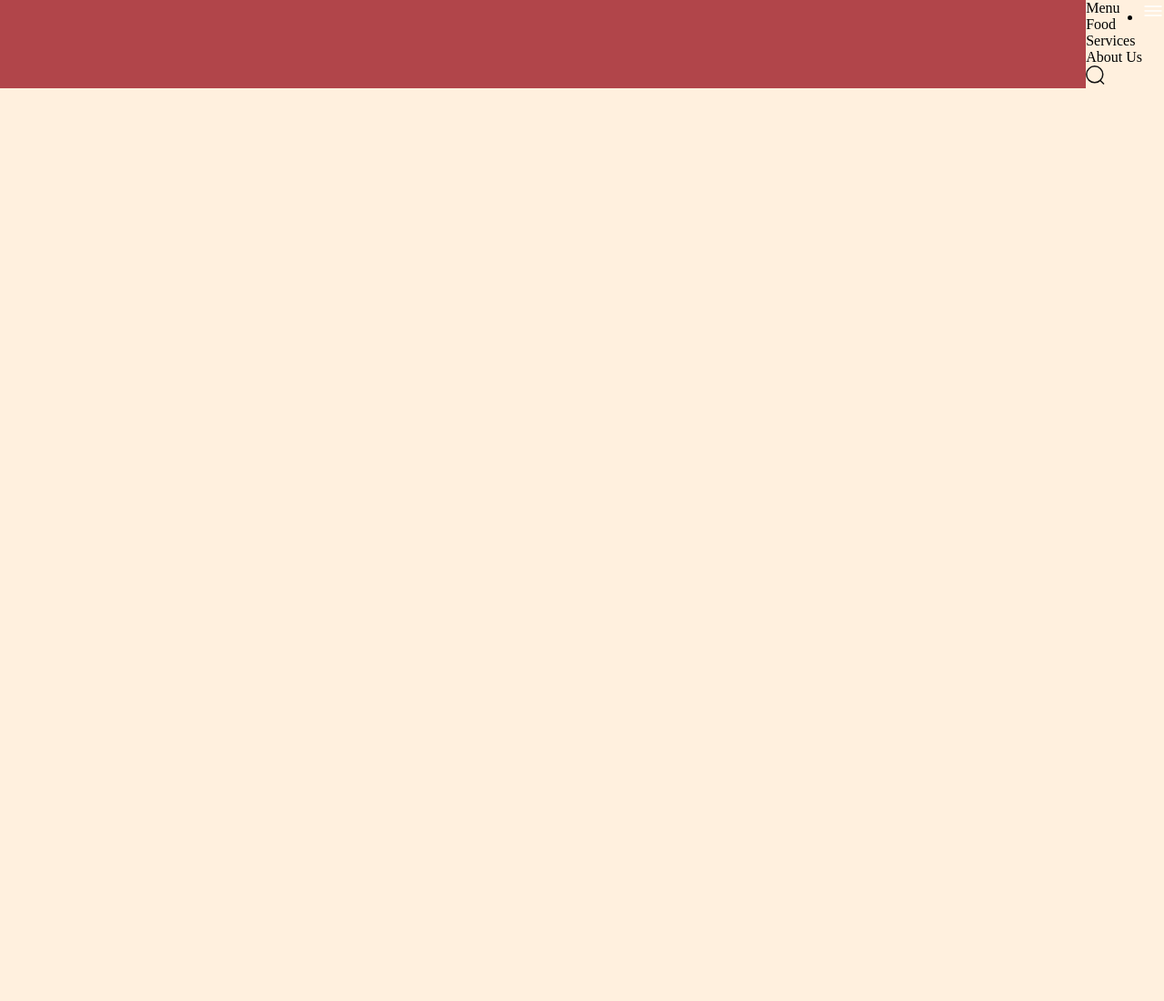
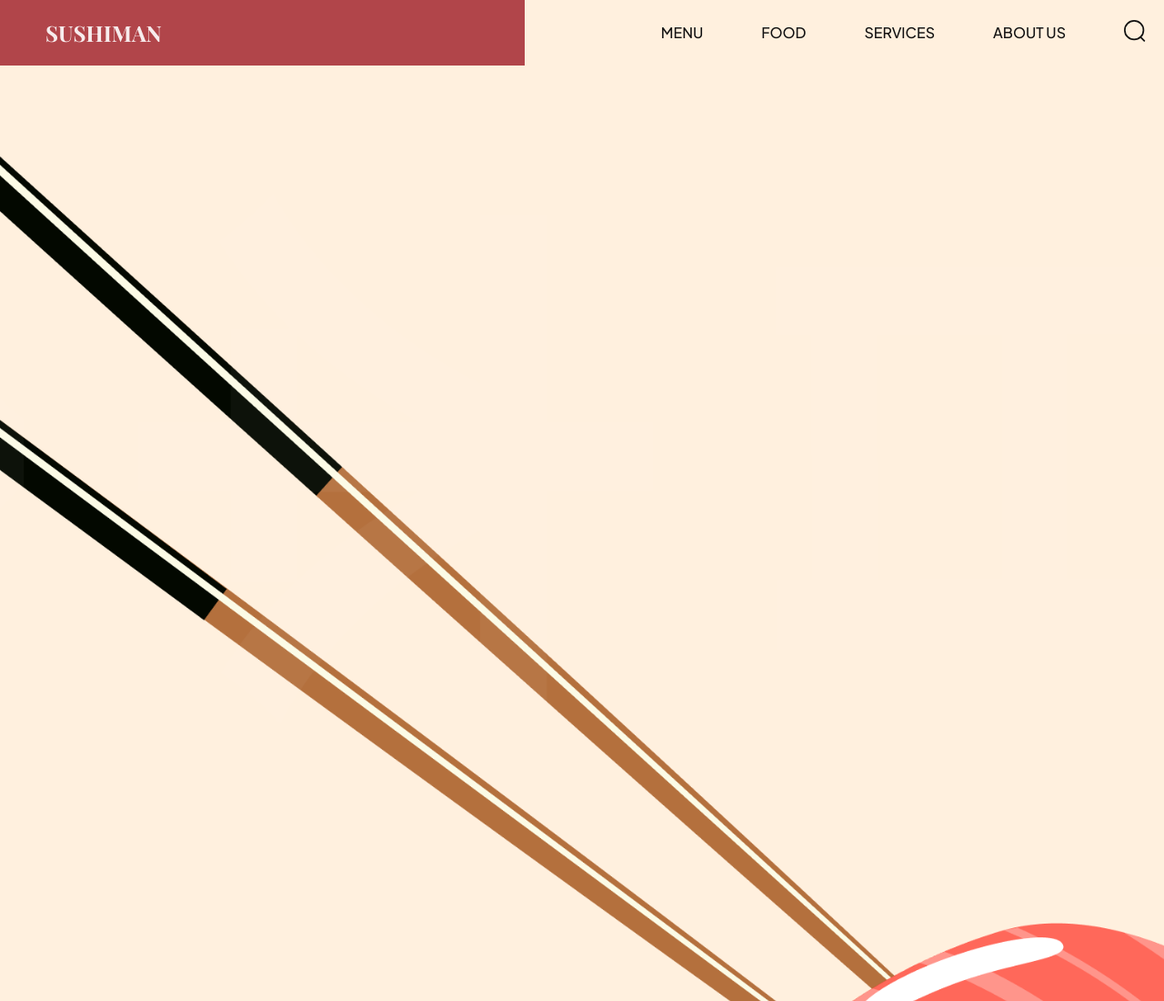
Before and after one commit to vnguyen5792/Sushi-Themed-Webiste, a website built with Vite: page index.html in a window 1280 px wide. Shown: the top 1100 px of the page at 91% size. Before the commit the page ends 800 px from the top, so only its background shows below. Built offline with nearby package versions, Linux system fonts and the light colour scheme.

Commit message:
finished header and nav bar section. added in empty css styles to avoid errors

```diff
--- a/css/sections/header.css
+++ b/css/sections/header.css
@@ -17,10 +17,51 @@
   width: 100%;
 
   background-color: var(--primary-color);
-    z-index: 1;
 }
 
 .header__logo h4{
   padding-left: 30px;
+  z-index: 1;
+
+  font-weight: 700;
+  font-size: 24px;
+  text-transform: uppercase;
+  font-family: var(--playfair-display);
   color: #fff;
+  opacity: 0.9;
 }
+
+.header__menu, .header__menu-mobile {
+  padding: 20px;
+
+  flex: 1.235;
+  display: flex;
+  justify-content: flex-end;
+  align-items: center;
+  gap: 64px;
+
+  list-style: none;
+}
+
+.header__menu li {
+  font-weight: 500;
+  font-size: 16px;
+  line-height: 20px;
+  text-transform: uppercase;
+  font-family: var(--plus-jakarta-sans);
+  color: var(--secondary-color);
+  cursor: pointer;
+}
+
+.header__menu li img {
+  width: 24px;
+  height: 24px;
+  object-fit: contain;
+}
+
+.header__menu-mobile {
+  display: none;
+  gap: 20px;
+
+  position: relative;
+}
--- /dev/null
+++ b/css/sections/hero.css
@@ -0,0 +1,29 @@
+.hero{
+    display: flex;
+    min-height: calc(100vh - 74px);
+    overflow: hidden;
+}
+
+.hero-img{
+    flex: 1;
+    display: flex;
+    flex-direction: column;
+
+    position: relative;
+    z-index: 5;
+}
+
+.hero-img img{
+    width: 120%;
+    height: 100%;
+    object-fit: contain;
+}
+
+.hero-image__overlay{
+    position: absolute;
+    inset: 0;
+    width: 100%;
+
+    background-color: var(--primary-color);
+    z-index: -1;
+}
--- a/css/style.css
+++ b/css/style.css
@@ -3,12 +3,12 @@
 
 /* other css file imports */
 @import url("sections/header.css");
-/* @import url("sections/hero.css");
+@import url("sections/hero.css");
 @import url("sections/about.css");
 @import url("sections/popular.css");
 @import url("sections/trending.css");
 @import url("sections/subscribe.css");
-@import url("sections/footer.css"); */
+@import url("sections/footer.css");
 
 /* CSS variables for reusablity across all files (including above imported) */
 :root {
--- a/index.html
+++ b/index.html
@@ -8,6 +8,8 @@
   <title>Sushiman</title>
 </head>
 <body>
+
+  <!-- START: HEADER -->
   <header>
     <nav class="header__nav">
       <div class="header__logo">
@@ -15,6 +17,7 @@
         <div class="header__logo-overlay"></div>
       </div>
 
+      <!-- menu featuring options -->
       <ul class="header__menu">
         <li>
           <a href="#menu">Menu</a>
@@ -29,21 +32,34 @@
           <a href="#about-us">About Us</a>
         </li>
         <li>
-          <img src="assets/search.svg"
-          alt="search"/>
+          <img src="assets/search.svg" alt="search"/>
         </li>
       </ul>
 
+      <!-- this is for the menu item for mobile devices -->
       <ul class="header__menu-mobile">
         <li>
           <img src="assets/menu.svg"
           alt="menu"/>
         </li>
       </ul>
-
     </nav>
   </header>
+  <!-- END: HEADER -->
 
+  <!-- START: HERO -->
+  <section class="hero">
+    <div class="hero-img">
+      <img src="assets/sushi-1.png" alt="sushi"/>
+      <h2>日<br/>
+          本<br/>
+          食</h2>
+      <div class="hero-img__overlay">
+
+      </div>
+    </div>
+  </section>
+  <!-- END: HERO -->
   <script src="js/script.js" type="module"></script>
 </body>
 </html>
```
Also changed, not shown: css/sections/about.css (added), css/sections/footer.css (added), css/sections/popular.css (added), css/sections/subscribe.css (added), css/sections/trending.css (added), 1 other file. Lines whose indentation alone changed are shown as unchanged.
